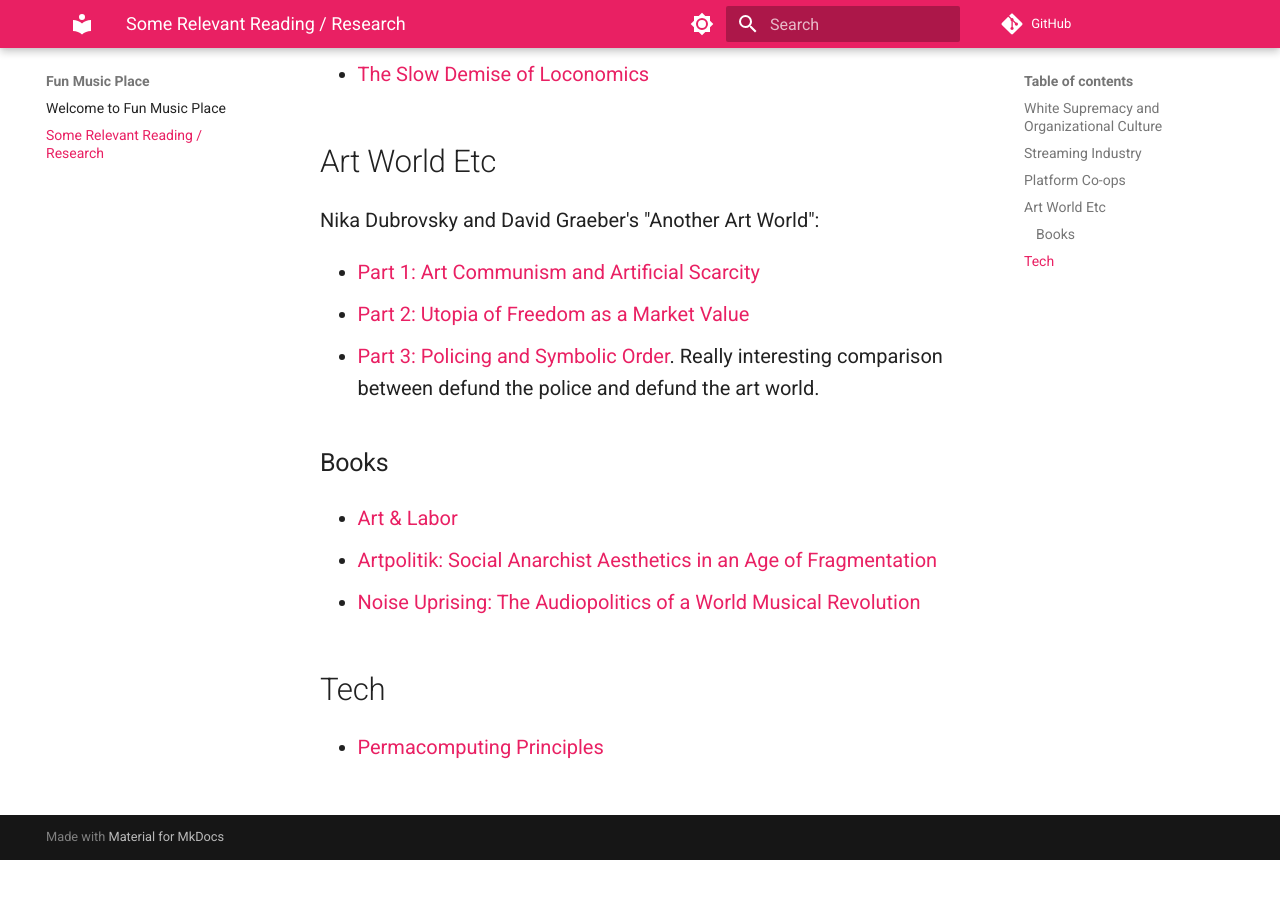
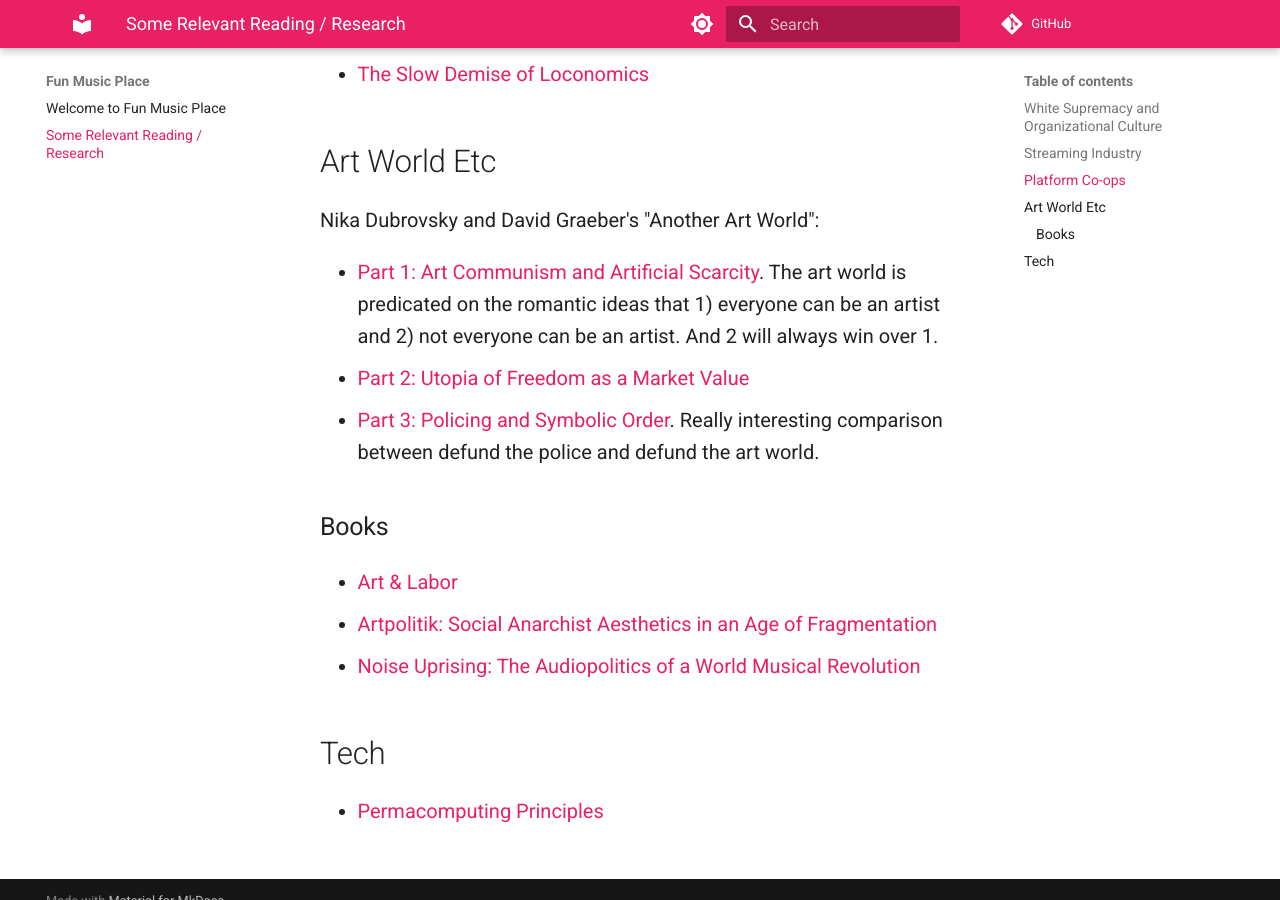
Before and after one commit to funmusicplace/wiki, an MkDocs documentation site: the page built from docs/resources.md, in a window 1280 px wide and 900 px high, scrolled down 727 px. Built offline with MkDocs 1.6.1 and Material for MkDocs 9.7.7, drawn with Linux system fonts in a browser that asks for light colours; comment, search, counter and statistics services are not loaded; before the commit the page ends 1587 px from its top, so only the background shows below that.

Commit message:
Added some description
To Art World section

```diff
--- a/docs/resources.md
+++ b/docs/resources.md
@@ -21,7 +21,7 @@
 
 Nika Dubrovsky and David Graeber's "Another Art World":
 
-* [Part 1: Art Communism and Artificial Scarcity](https://www.e-flux.com/journal/102/284624/another-art-world-part-1-art-communism-and-artificial-scarcity/)
+* [Part 1: Art Communism and Artificial Scarcity](https://www.e-flux.com/journal/102/284624/another-art-world-part-1-art-communism-and-artificial-scarcity/). The art world is predicated on the romantic ideas that 1) everyone can be an artist and 2) not everyone can be an artist. And 2 will always win over 1.
 * [Part 2: Utopia of Freedom as a Market Value](https://www.e-flux.com/journal/104/298663/another-art-world-part-2-utopia-of-freedom-as-a-market-value/)
 * [Part 3: Policing and Symbolic Order](https://www.e-flux.com/journal/113/360192/another-art-world-part-3-policing-and-symbolic-order/). Really interesting comparison between defund the police and defund the art world.
 
```
